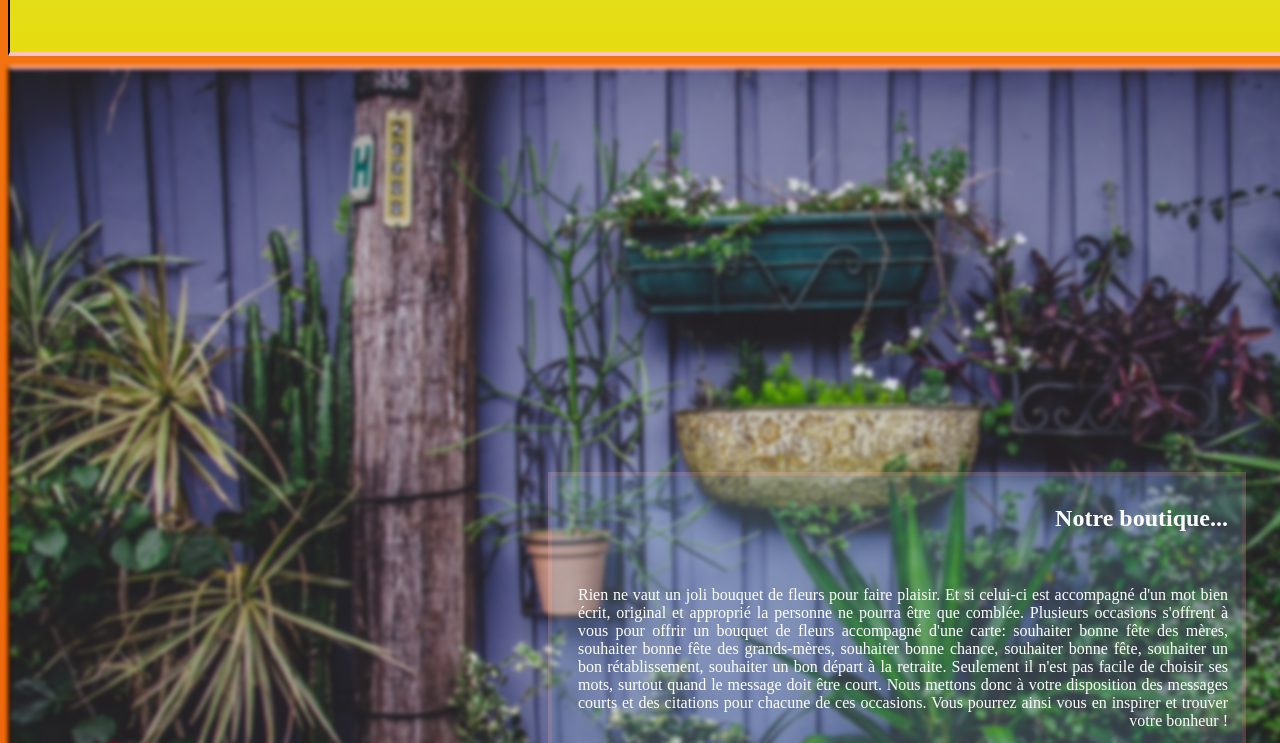
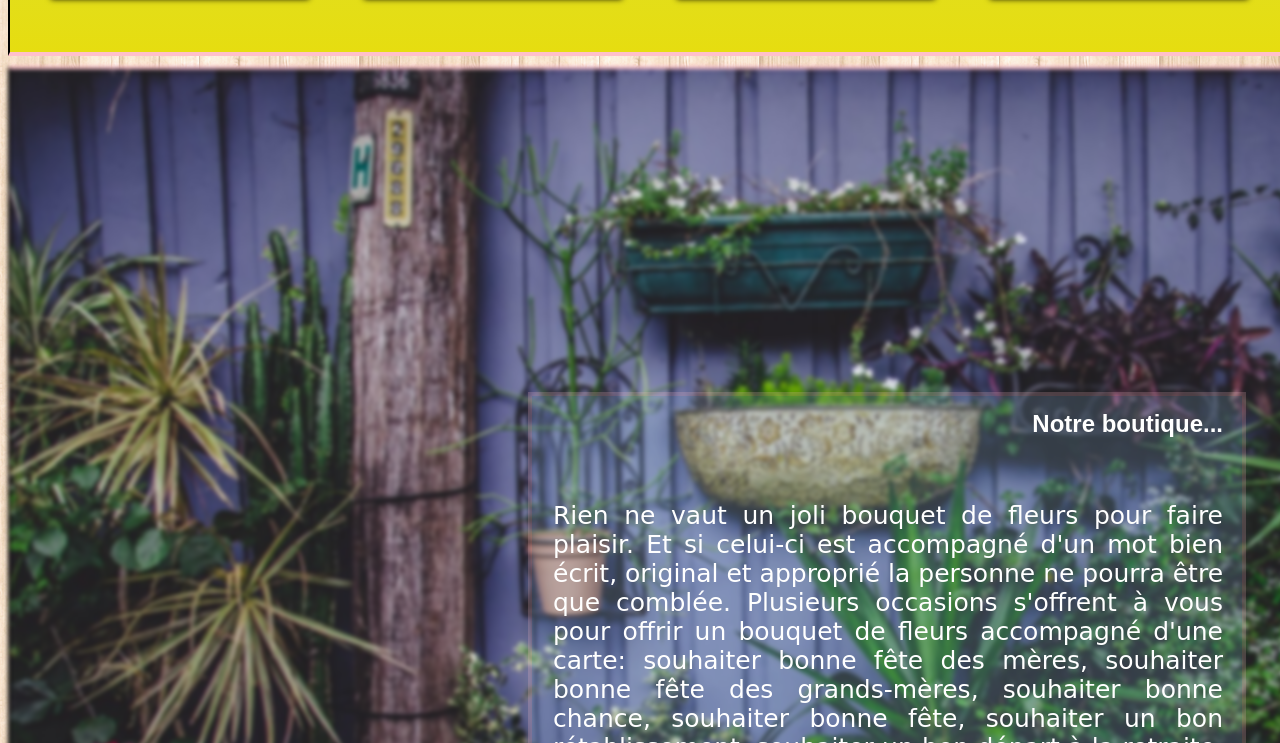
Before and after one commit to Tmichael62/Projet-Fictif---eBoutique-Fleuriste-HTML-CSS, a plain HTML site: page index.html in a window 1280 px wide. Shown: the part 1336-2079 px from the top of the page. Drawn offline with Linux system fonts and the light colour scheme.

Commit message:
version finale rose prevost

```diff
--- a/css/style.css
+++ b/css/style.css
@@ -1,3 +1,7 @@
+html{
+  font-family: sans-serif;
+}
+
 header{
   background-image: linear-gradient(#d0e457, #e6dd10);
   display: block;
@@ -31,8 +35,6 @@ header{
 h1{
   text-align: center;
 }
-.backgroundphoto{
-  }
 #lilas{
   position: absolute;
   background-attachment: fixed;
@@ -61,7 +63,12 @@ h1{
   padding-right: 20px;
   padding-left: 20px;
 }
-
+@font-face {
+  font-family: bkobiii, sans-serif;
+  src: url("/font/bkobiii.ttf") format('truetype');
+  font-weight: normal;
+  font-style: normal;
+}
 .texte{
   text-align: justify;
   text-align-last: left;
@@ -78,8 +85,8 @@ a.buttonhaut{
     text-align: center;
 		width:191px;
 
-	}
-	a:hover.buttonhaut{
+}
+a:hover.buttonhaut{
 		color:#0066CC;
 								}
 .bouton1{
@@ -103,7 +110,6 @@ a.buttonhaut{
   border-bottom: pink solid 4px;
   border-left: 2px solid black;
   border-right: 2px solid black;
-  /*background-color:#BDB76B;*/
   background-image: linear-gradient(#d0e457, #e6dd10);
 
 
@@ -111,7 +117,11 @@ a.buttonhaut{
 .titres2{
   text-align: right;
   font-size: small;
-    margin-right: 35px;
+  font-size: 15px;
+  font-style: oblique;
+  font-family: cursive;
+  color: white;
+  margin-right: 35px;
   padding-top: 10px;
   padding-right: 10px;
 }
@@ -165,20 +175,18 @@ a.buttonhaut{
 
 #bloc3{
   z-index: 1;
-  bottom: 500px;
-  left: 540px;
+  bottom: 580px;
+  left: 520px;
   background-position: center;
   position: relative;
-  height: 420px;
-  width: 650px;
+  height: 500px;
+  width: 670px;
   background-color: rgb(135, 183, 218);
   padding-left: 20px;
   padding-right: 20px;
   padding-top: 20px;
   border: pink solid 4px;
   float: left;
-  text-align: justify;
-  text-align-last: right;
   opacity: 0.2;
 }
 .clear{
@@ -202,13 +210,17 @@ a.buttonhaut{
   padding-right: 20px;
   padding-top: 20px;
   position: relative;
-  bottom: 915px;
+  bottom: 1090px;
   height: 5px;
-  width: 650px;
-  z-index: 4;
-  left: 550px;
+  width: 670px;
+  left: 525px;
   z-index: 2;
   color: white;
+
+}
+.fontnew{
+  font-family: bkobiii, cursive, white;
+  font-size: 25px;
 }
 /*element qui composent les boutons icone liens vers reseaux sociaux et le mail*/
 .social{
--- a/index.html
+++ b/index.html
@@ -5,7 +5,7 @@
     <link rel="stylesheet" href="css/style.css">
     <title></title>
   </head>
-  <body style="background-image:linear-gradient(#f78711, #eb5c0c)">
+  <body style="background-image: url(img/wood4.png)">
 
      <header><!--section pour l'entête du site avec logo du magasin et barre de navigation-->
        <div>
@@ -23,7 +23,7 @@
 <!--section pour la présentation du fleuriste-->
      <section id="home" >
        <div id="lilas"></div><!--background image home-->
-        <!--<a href="#"><img src="img/flower4.jpg" alt="lilas" class="backgroundphoto"></a>-->
+
       </section>
         <div id="bloc1"><!--bloc séparé du descriptif fleuriste position au dessus de l'image lilas-->
           <h1>Rose Prévost, La fleuriste Boulonnaise</h1>
@@ -78,9 +78,7 @@ Petit conseil avant de découvrir nos idées : soyez brefs ! La carte est petite
         </div>
       </section>
       <section id="boutique"><!--section du store-->
-         <div class="boutique">
-           <!--<a href="#"><img src="img/garden.jpg" alt="garden" class="fondjardin"></a>-->
-         </div>
+         <div class="boutique"></div>
 <div class="clear">
 
 </div>
@@ -89,7 +87,7 @@ Petit conseil avant de découvrir nos idées : soyez brefs ! La carte est petite
           <div class="bloc3">
             <h2 class="notreboutique">Notre boutique...</h2>
             <br>
-            <p>Rien ne vaut un joli bouquet de fleurs pour faire plaisir. Et si celui-ci est accompagné d'un mot bien écrit, original et approprié la personne ne pourra être que comblée. Plusieurs occasions s'offrent à vous pour offrir un bouquet de fleurs accompagné d'une carte: souhaiter bonne fête des mères, souhaiter bonne fête des grands-mères, souhaiter bonne chance, souhaiter bonne fête, souhaiter un bon rétablissement, souhaiter un bon départ à la retraite.
+            <p class="fontnew">Rien ne vaut un joli bouquet de fleurs pour faire plaisir. Et si celui-ci est accompagné d'un mot bien écrit, original et approprié la personne ne pourra être que comblée. Plusieurs occasions s'offrent à vous pour offrir un bouquet de fleurs accompagné d'une carte: souhaiter bonne fête des mères, souhaiter bonne fête des grands-mères, souhaiter bonne chance, souhaiter bonne fête, souhaiter un bon rétablissement, souhaiter un bon départ à la retraite.
 Seulement il n'est pas facile de choisir ses mots, surtout quand le message doit être court. Nous mettons donc à votre disposition des messages courts et des citations pour chacune de ces occasions. Vous pourrez ainsi vous en inspirer et trouver votre bonheur !</p>
                 <div class=conteneur>
                   <a href="https://twitter.com/" class="social"><img src="img/twitter.png" alt="social"><div class="fond_twi"></div></a>
```
Also changed, not shown: img/pattern8.jpg (deleted), img/wood4.png (added).
